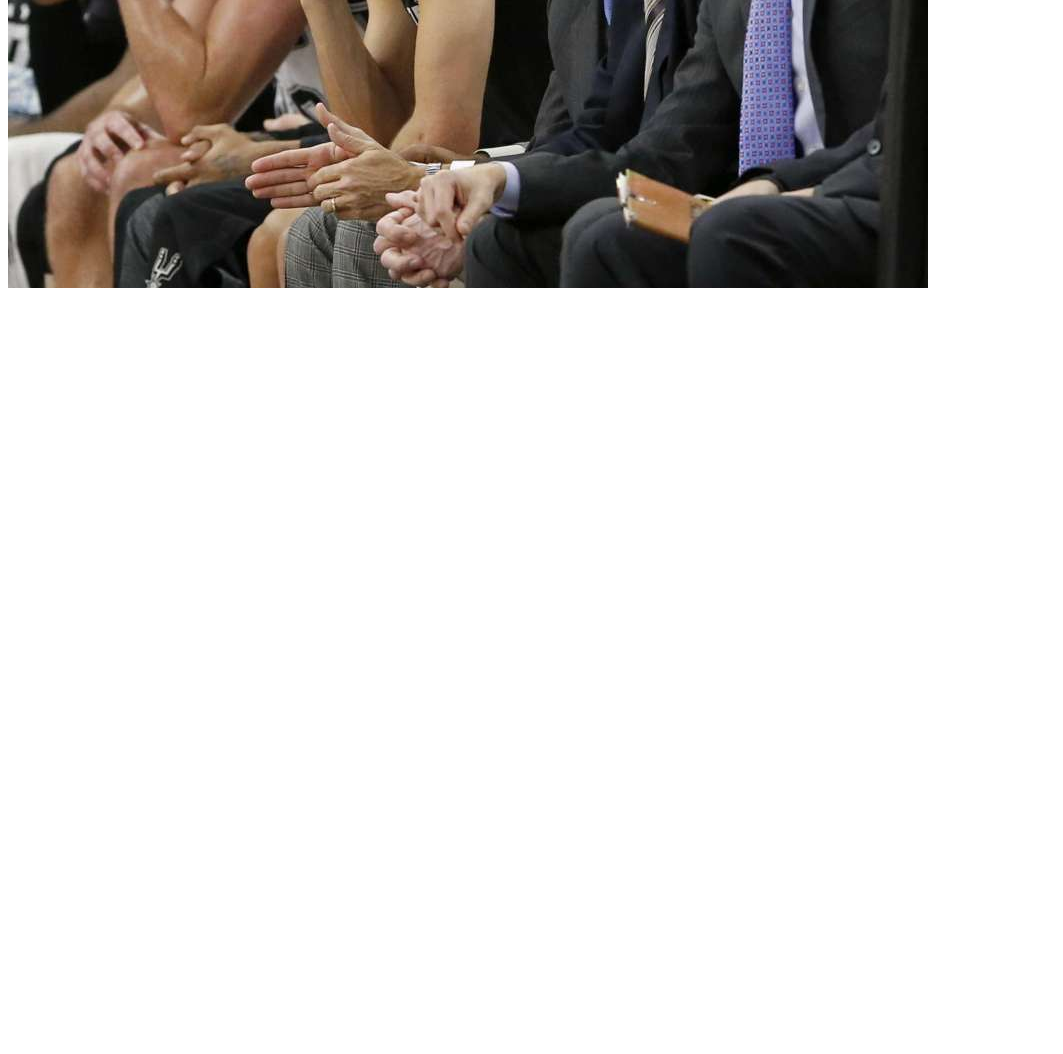
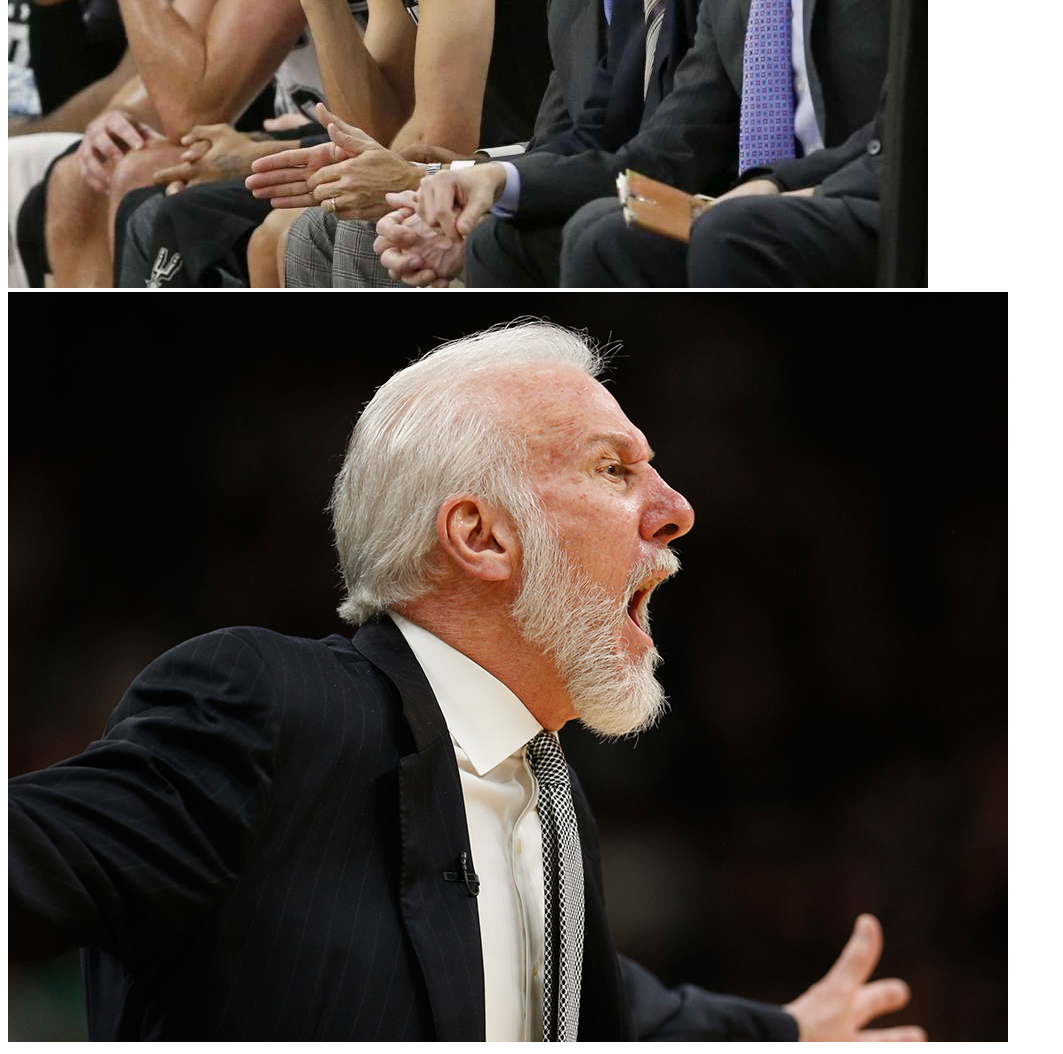
Before and after one commit to kostanzhoglo/website, a plain HTML site: page pop.html in a window 1280 px wide. Shown: the part 2163-3217 px from the top of the page, without its empty margins (0-1063 px from the left). Before the commit the page ends 2463 px from the top, so only its background shows below. Drawn offline with Linux system fonts and the light colour scheme.

Commit message:
Add pop yelling image

```diff
--- a/pop.html
+++ b/pop.html
@@ -25,5 +25,6 @@
     <h3>One more picture</h3>
     <img src="imagery/gregg_3.jpg" alt="Yelling Popovich">
     <img src="imagery/team_bench.jpg" alt="Pop on Bench">
+    <img src="imagery/pop_yelling.jpg" alt="Pop is mad">
   </body>
 </html>
```
Also changed, not shown: imagery/pop_yelling.jpg (added).
